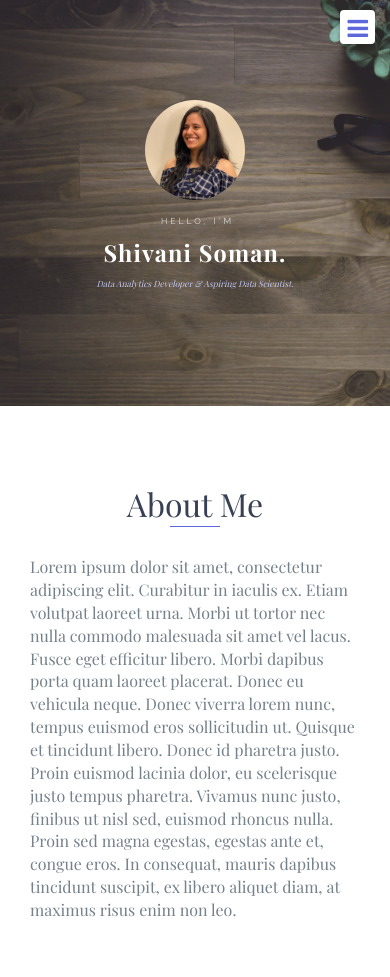
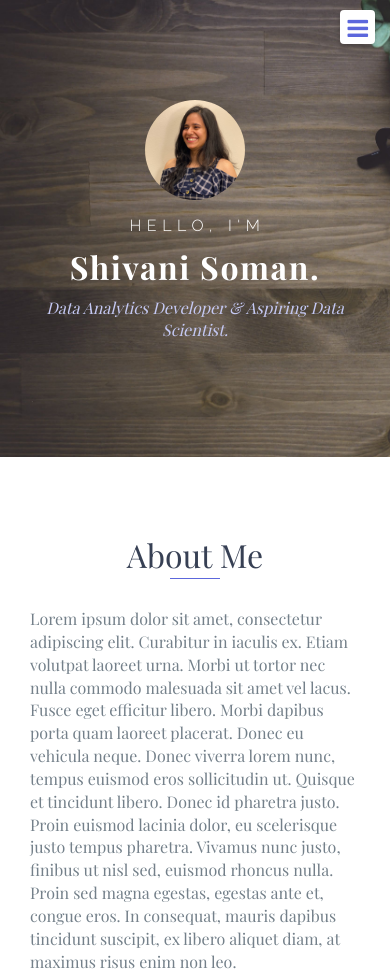
Before and after one commit to shivanisoman/shivanisoman.github.io, a website: page index.html in a window 390 px wide. Shown: the top 977 px of the page. Drawn offline with nearby package versions, Linux system fonts and the light colour scheme; a web font is replaced by a local one.

Commit message:
font change

```diff
--- a/scss/styles.scss
+++ b/scss/styles.scss
@@ -1045,13 +1045,17 @@ img {
         height: 100px;
     }
 
+    .before-name {
+        font-size: 1em;
+    }
+
     #lead-content {
         h1 {
-            font-size: 6vw;
+            font-size: 2em;
         }
 
         h2 {
-            font-size: 2.2vw;
+            font-size: 1em;
         }
 
         a {
```
Also changed, not shown: css/styles.css.
